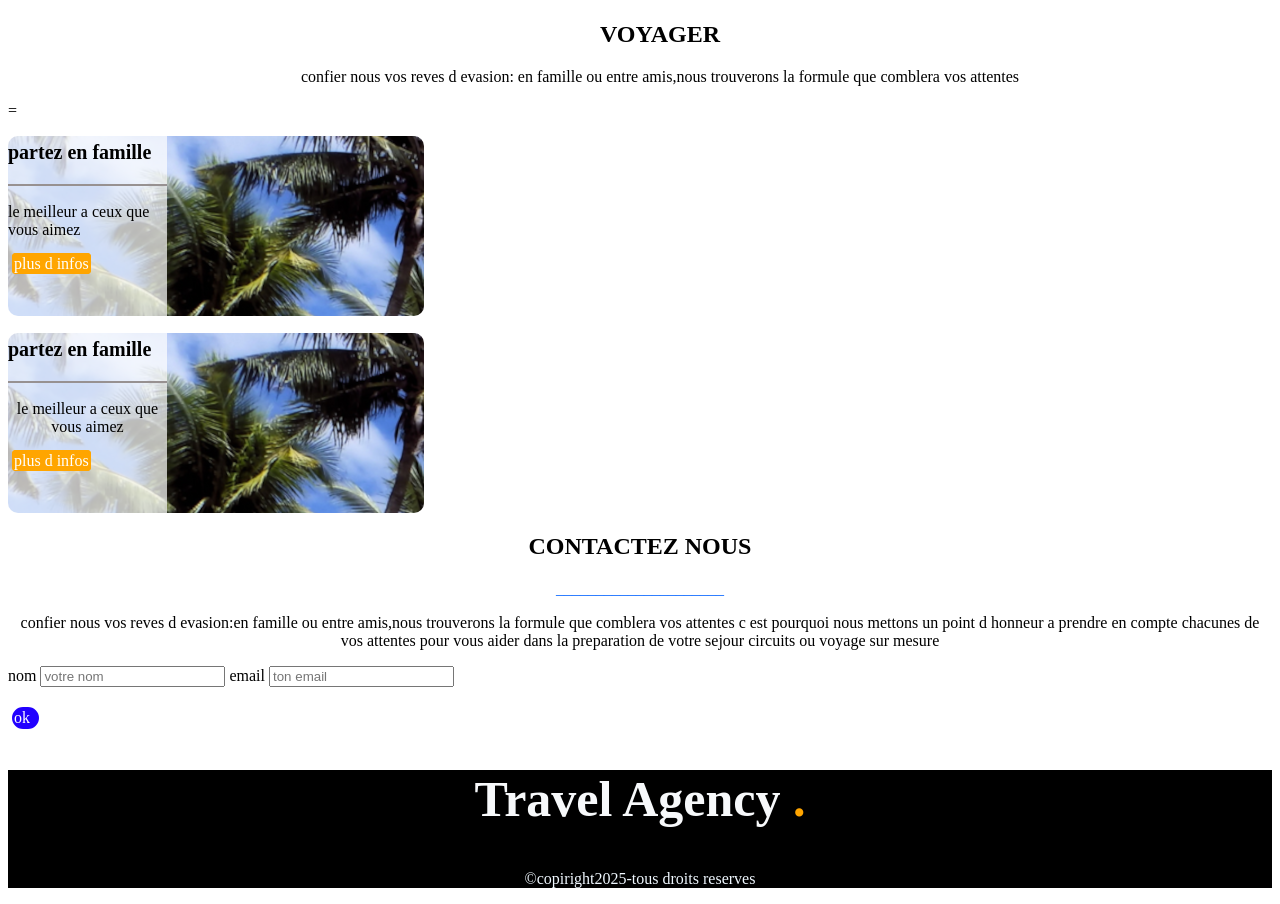
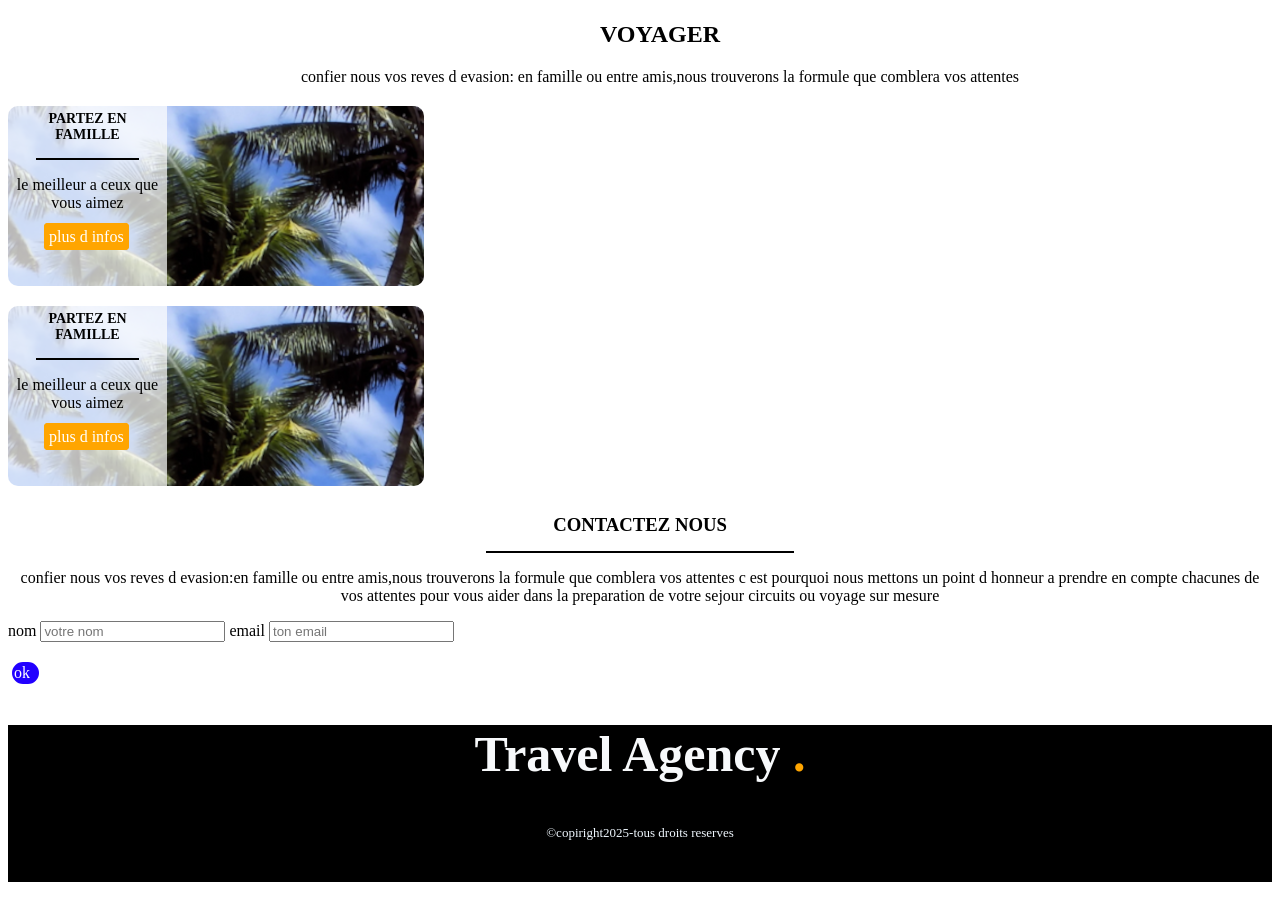
Before and after one commit to LIElcode/travel-agency-cours, a plain HTML site: page index2.html in a window 1280 px wide. Shown: the part 950-1854 px from the top of the page. Drawn offline with Linux system fonts and the light colour scheme.

Commit message:
on a quasi fini le site

```diff
--- a/index2.html
+++ b/index2.html
@@ -40,7 +40,7 @@
     <section class="section-one">
     <div>
         <h1 class="first-h1"><span class="first-span">organiser votre</span> <br>voyage sur mesure</h1>
-        <a class="first-a1" href="https://crm-pour-pme.fr/liste-des-emojis.php">partir ici</a>
+        <a class="first-a1" href="https://crm-pour-pme.fr/liste-des-emojis.php">Partir ici</a>
     </div>
     </section>
 
@@ -62,28 +62,27 @@
                     <h2 class="first-h2">voyager</h2>
                     <p class="first-p">confier nous vos reves d evasion: en famille ou entre amis,nous trouverons la formule que comblera vos attentes</p>
                 </li>
-            </ul>=
+            </ul>
         </div>
     </section>
     <section>
         <article>
         <div class="overlay">
-                    <h2 class="deus-h2">partez en famille</h2>
-                    <p class="first p">le meilleur a ceux que vous aimez</p>
+                    <h4 class="deus-h2">partez en famille</h4>
+                    <p class="first-p">le meilleur a ceux que vous aimez</p>
                     <a class="first-p2" href="">plus d infos</a>
             </article >
             <article>
         <div class="overlay">
-                    <h2 class="deus-h2">partez en famille</h2>
+                    <h4 class="deus-h2">partez en famille</h4>
                     <p class="first-p">le meilleur a ceux que vous aimez</p>
                     <a class="first-p2" href="">plus d infos</a>
             </article >
         </div>
     </section>
 
-    <section>
-        <h2 class="first-h2">contactez nous</h2>
-        <p class="third-p">_____________________</p>
+    <section class="contact">
+        <h3>contactez nous</h3>
         <p class="first-p">confier nous vos reves d evasion:en famille ou entre amis,nous trouverons la formule que comblera vos attentes c est pourquoi nous mettons un point d honneur
         a prendre en compte chacunes de vos attentes pour vous aider dans la preparation de votre sejour circuits ou voyage sur mesure
         </p>
--- a/style.css
+++ b/style.css
@@ -1,46 +1,59 @@
-
-.first-p{
+/*
+partie commune
+*/
+p.first-p{
     text-align: center;
 }
-
-.second-p{
-    color: aliceblue;
+span{
+    color: orange;
+}
+h1{
     text-align: center;
 }
-
-.third-p{
-    color: rgb(14, 106, 255);
-    text-align: center;
-}
+/*
+header et navs
+*/
 .premier-h1{
     text-align: center;
 }
-.first-h1{
+ul{
+    list-style: none;
+}
+.nav-1{
+    display: none;
+}
+@media screen and (min-width: 1024px) {
+
+.nav-1{
+    display: initial;
+}
+.nav-2{
+    display: none;
+}
+}
+/*
+section one
+*/
+.section-one {
+    background-image: url(images/full-main.png);
+    height: 247px;
+    width: 416px;
+}
+/*
+.first-image{
+    width: auto;
+    height: 149px;
+}
+*/
+h1.first-h1 {
+    padding-top: 48px;
+    margin-left: 5px;
     text-transform: uppercase;
     font-size: 27px;
     text-align: center;
 }
-.second-h1{
-    font-size: 50px;
-    text-align: center;
-    color: rgb(247, 249, 251);
-}
-span{
-    color: orange;
-}
-footer{
-    background-color: black;
-}
-.first-section{
-    background-color: rgba(203, 203, 203, 0.4);
-}
-
-.deus h2{
-    font-size: 22px;
-    text-align: center;
-    border-bottom: solid 2px #12d895;
-    padding-top: 5px;
-    padding-bottom: 20px;
+.first-span{
+    color: gray;
 }
 .first-a1 {
     color: white;
@@ -53,7 +66,48 @@ footer{
     margin-bottom: 35px;
     margin-left: 172px;
     text-decoration: none;
-    padding: 3px;
+    padding: 7px;
+}
+/*
+section planifier,organiser,voyager
+*/
+.images-1 {
+    margin-left: 132px;
+}
+.first-h2{
+    text-align: center;
+    text-transform: uppercase;
+}
+/*
+section billets de voyage
+*/
+article{
+    background-image: url("images/full-main.png");
+    border-radius: 10px;
+    height: 180px;
+    width: 416px;
+}
+.deus-h2 {
+    font-size: 20px;
+    border-bottom: solid 2px #979191;
+    padding-top: 5px;
+    padding-bottom: 20px;
+    text-align: center;
+    margin: 28px auto 10px auto;
+}
+.overlay{
+    height: 180px;
+    width: 159px;
+    background: rgba(255, 255, 255, 0.7)
+}
+.overlay h4 {
+    width: 103px;
+    text-transform: uppercase;
+    border-bottom: solid 2px;
+    padding-bottom: 15px;
+    margin: 20px auto 10px auto;
+    text-align: center;
+    font-size: 14px;
 }
 .first-p2 {
     color: white;
@@ -62,31 +116,23 @@ footer{
     background: orange;
     width: 88px;
     text-align: center;
-    margin-left: 4px;
+    margin-left: 36px;
     margin-top: 20px;
     margin-bottom: 35px;
-    margin-right: 32px;
+    margin-right: 35px;
     text-decoration: none;
+    padding: 3px;
 }
-
-
-h1.first-h1 {
-    padding-top: 48px;
-    margin-left: 5px;
-}
-
-.first-image{
-    width: auto;
-    height: 149px;
-}
-
-.section-one {
-    background-image: url(images/full-main.png);
-    height: 247px;
-    width: 416px;
-}
-.first-span{
-    color: gray;
+/*
+section contact
+*/
+.contact h3 {
+    width: 308px;
+    text-transform: uppercase;
+    border-bottom: solid 2px;
+    padding-bottom: 15px;
+    margin: 28px auto 10px auto;
+    text-align: center;
 }
 .first-p3 {
     color: white;
@@ -99,47 +145,27 @@ h1.first-h1 {
     margin-bottom: 35px;
     margin-right: 19px;
 }
-article{
-    background-image: url("images/full-main.png");
-    border-radius: 10px;
-    height: 180px;
-    width: 416px;
+/*
+footer
+*/
+footer{
+    background-color: black;
 }
+.second-h1{
+    font-size: 50px;
+    text-align: center;
+    color: rgb(247, 249, 251);
+}
+.second-p {
+    color: aliceblue;
+    text-align: center;
+    font-size: small;
+    padding-bottom: 41px;
+}
+/*
+a utiliser plus tard
 
-.images-1 {
-    margin-left: 132px;
+.first-section{
+    background-color: rgba(203, 203, 203, 0.4);
 }
-h1{
-    text-align: center;
-}
-.overlay{
-    height: 180px;
-    width: 159px;
-    background: rgba(255, 255, 255, 0.7)
-}
-.first-h2{
-    text-align: center;
-    text-transform: uppercase;
-}
-.deus-h2{
-    font-size: 20px;
-    border-bottom: solid 2px #979191;
-    padding-top: 5px;
-    padding-bottom: 20px;
-}
-ul{
-    list-style: none;
-}
-.nav-1{
-    display: none;
-}
-
-@media screen and (min-width: 1024px) {
-
-  .nav-1{
-    display: initial;
-}
-.nav-2{
-    display: none;
-}
-}
+*/
```
